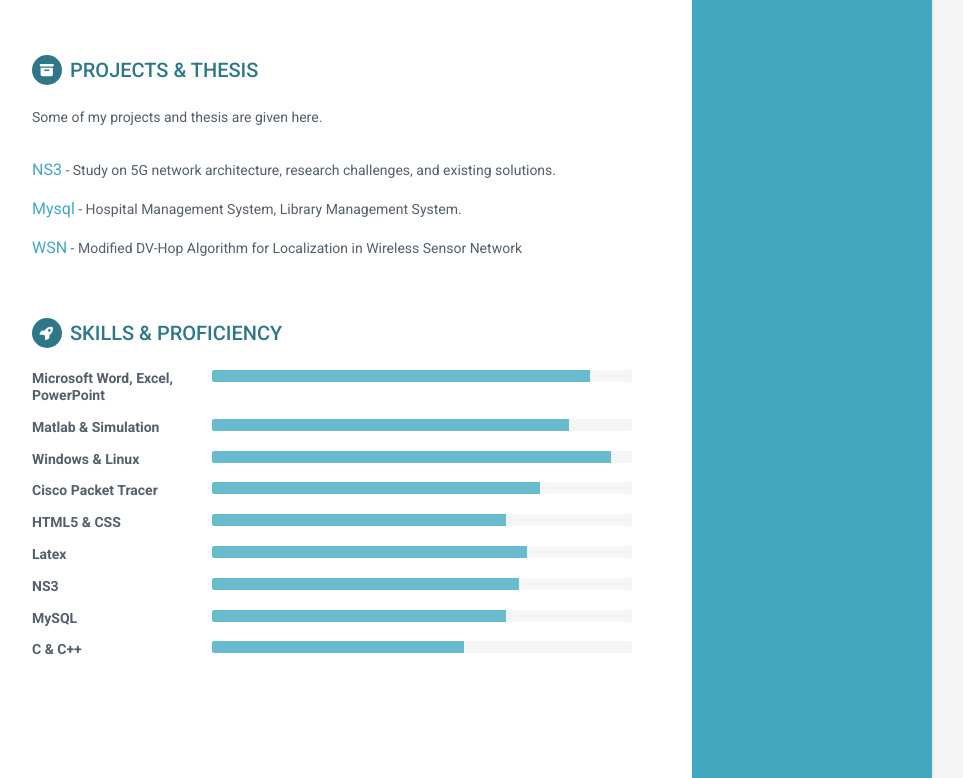
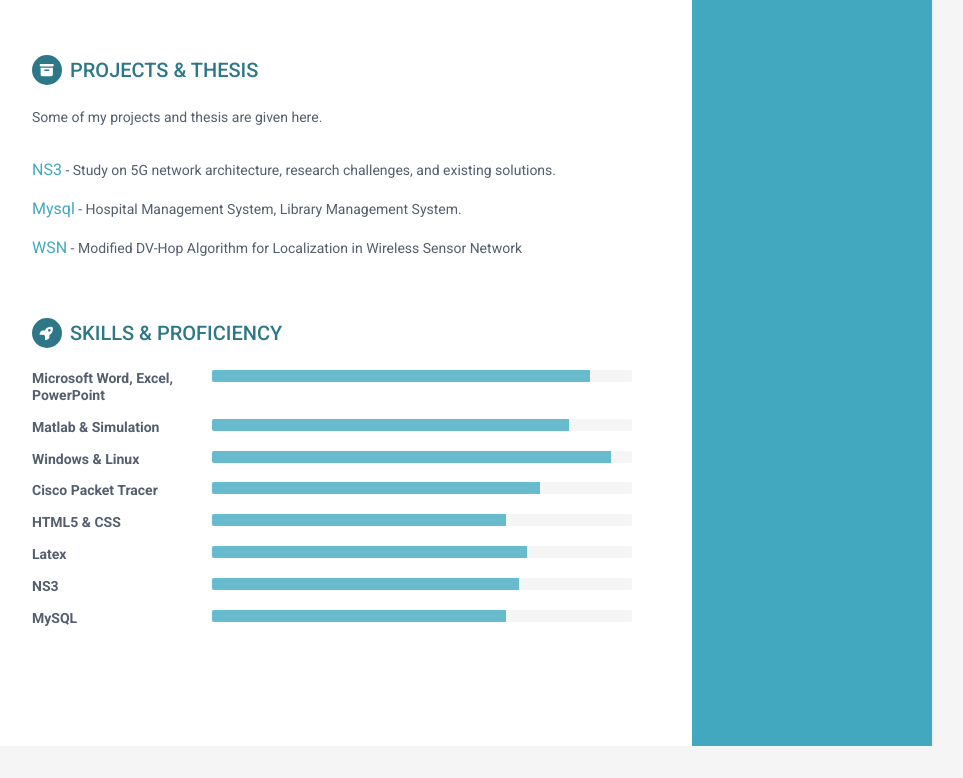
Before and after one commit to farhanshahriar07/priyom-resume, a plain HTML site: page index.html in a window 1280 px wide. Shown: the part 1322-2100 px from the top of the page, without its empty margins (188-1151 px from the left). After the commit the page ends 2068 px from the top, so only its background shows below. Drawn offline with Linux system fonts and the light colour scheme.

Commit message:
Update index.html

```diff
--- a/index.html
+++ b/index.html
@@ -90,7 +90,7 @@
             <section class="section summary-section">
                 <h2 class="section-title"><span class="icon-holder"><i class="fa-solid fa-user"></i></span>About Me</h2>
                 <div class="summary">
-                    <p>As a fresh Graduate, I have recently completed my studies in Electronics & Communications Engineering from East West University. During My academic journey, I gained theoretical knowledge and practical skills through various academic projects and competitions. I am passionate about applying my knowledge and skills to real-world scenarios and contributing to the growth of the organization I will work for. I have also gained experience through part-time jobs where I have been working for various companies and organizations. These experiences have sharpened my problem-solving, communication and teamwork skills. I am adaptable, flexible and willing to learn and grow with every opportunity that comes my way.</p>
+                    <p>I have recently completed my studies in Electronics & Communications Engineering from East West University. During My academic journey, I gained theoretical knowledge and practical skills through various academic projects and competitions. I am passionate about applying my knowledge and skills to real-world scenarios and contributing to the growth of the organization I will work for. I have also gained experience through part-time jobs where I have been working for various companies and organizations. These experiences have sharpened my problem-solving, communication and teamwork skills. I am adaptable, flexible and willing to learn and grow with every opportunity that comes my way.</p>
                 </div><!--//summary-->
             </section><!--//section-->
 
@@ -273,12 +273,6 @@
                         </div>
                     </div><!--//item-->
 
-                    <div class="item">
-                        <h3 class="level-title">C &amp; C++</h3>
-                        <div class="progress level-bar">
-                            <div class="progress-bar theme-progress-bar" role="progressbar" style="width: 60%" aria-valuenow="60" aria-valuemin="0" aria-valuemax="100"></div>
-                        </div>
-                    </div><!--//item-->
 
                 </div>
             </section><!--//skills-section-->
```
